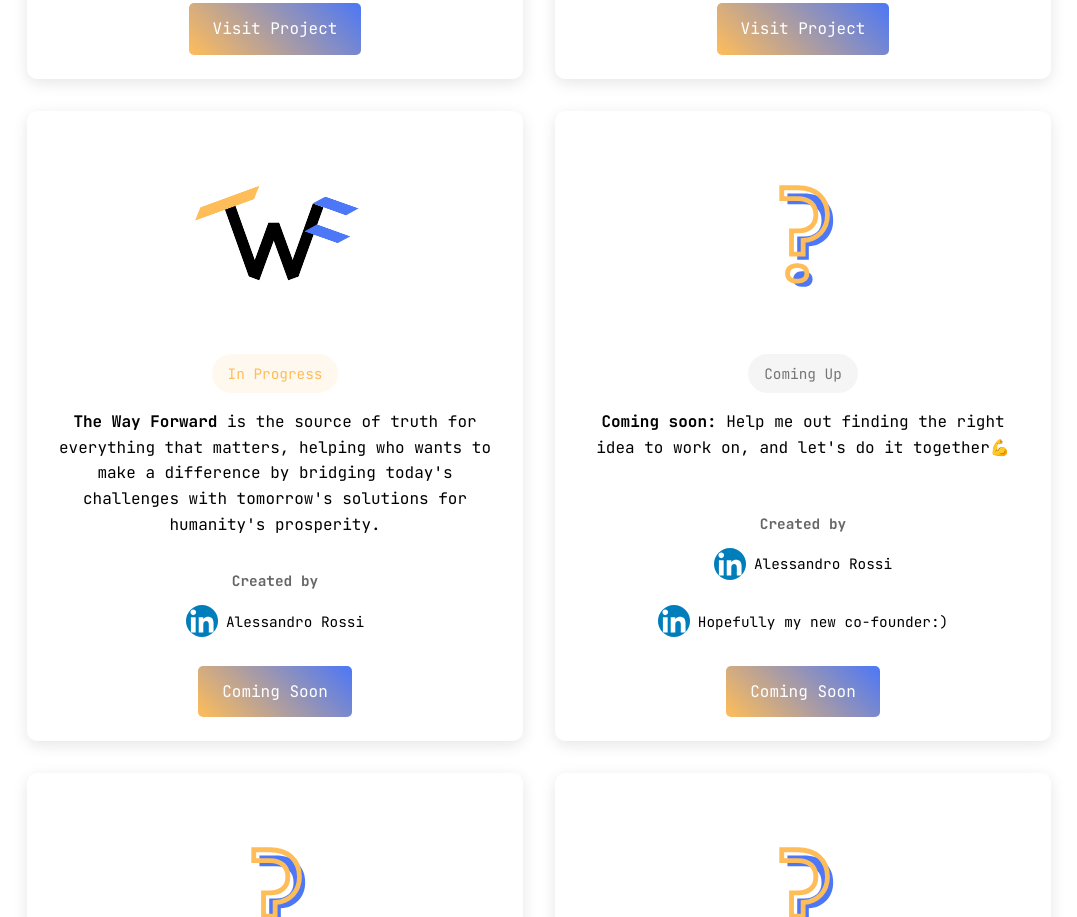
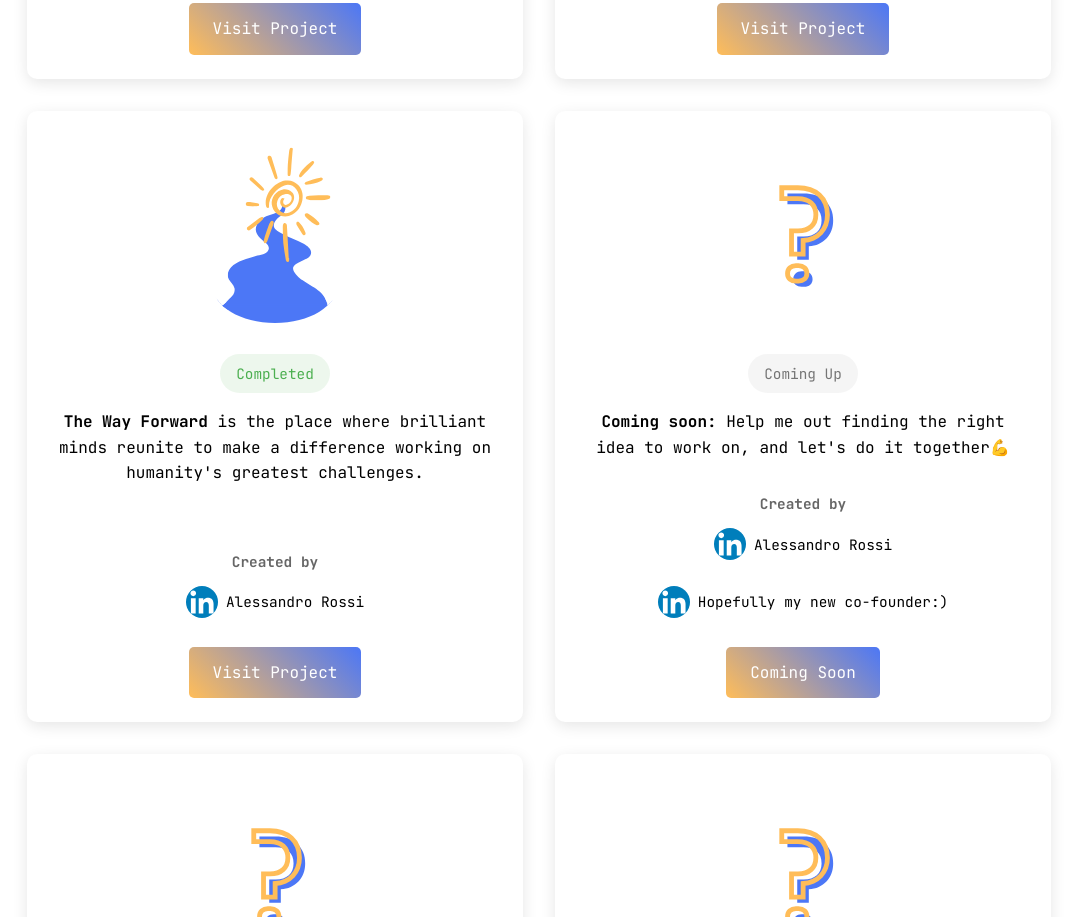
Before and after one commit to alessandroredrouge/6_Cleantech_AI_Startups_in_6_Months, a plain HTML site: page static-site/index.html in a window 1280 px wide. Shown: the part 3023-3940 px from the top of the page, without its empty margins (101-1178 px from the left). Drawn offline with Linux system fonts and the light colour scheme.

Commit message:
Update MVP progress to reflect 3/6 launched, change logo for The Way Forward, and update project link to direct users to the live site.

```diff
--- a/static-site/index.html
+++ b/static-site/index.html
@@ -90,8 +90,8 @@
             <h3>MVPs Tracker</h3>
             <p>Follow my journey as I build each startup MVP!</p>
             <div class="progress-bar">
-                <div class="progress" style="width: 33.33%"></div>
-                <span>2/6 MVPs Launched</span>
+                <div class="progress" style="width: 50%"></div>
+                <span>3/6 MVPs Launched</span>
             </div>
         </div>
 
@@ -146,13 +146,13 @@
 
             <div class="startup-item">
                 <div class="startup-logo">
-                    <img src="images/The Way Forward - Logo Circular.svg" alt="Startup 3 Logo">
+                    <img src="images/The Way Forward - New Logo Basic NO Writing.svg" alt="Startup 3 Logo">
                 </div>
-                <div class="startup-status in-progress">
-                    <span>In Progress</span>
+                <div class="startup-status completed">
+                    <span>Completed</span>
                 </div>
                 <p class="startup-description">
-                    <strong>The Way Forward</strong> is the source of truth for everything that matters, helping who wants to make a difference by bridging today's challenges with tomorrow's solutions for humanity's prosperity.
+                    <strong>The Way Forward</strong> is the place where brilliant minds reunite to make a difference working on humanity's greatest challenges.
                 </p>
                 <div class="startup-authors">
                     <h4>Created by</h4>
@@ -166,7 +166,7 @@
 
                     </div>
                 </div>
-                <a href="#" class="startup-button">Coming Soon</a>
+                <a href="https://thewayforward.quest/" target="_blank" class="startup-button">Visit Project</a>
             </div>
 
             <div class="startup-item">
```
Also changed, not shown: static-site/images/The Way Forward - Logo Circular.svg (deleted), static-site/images/The Way Forward - New Logo Basic NO Writing.svg (added).
